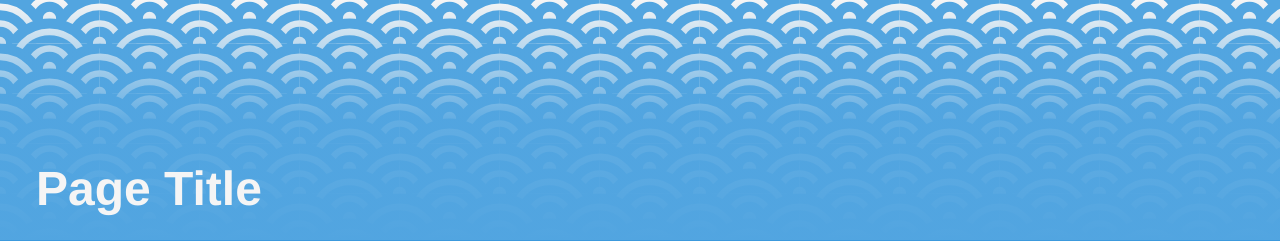
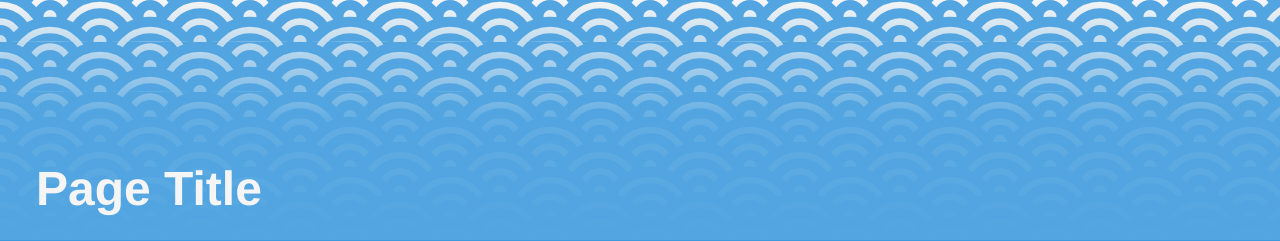
Before and after one commit to dmtveit/dmtveit.github.io, a Jekyll site: the page built from index.html, in a window 1280 px wide. Shown: the top 241 px of the page. Built offline with Jekyll 4.4.1, drawn with Linux system fonts in a browser that asks for light colours.

Commit message:
header image testing

```diff
--- a/css/main.css
+++ b/css/main.css
@@ -98,8 +98,6 @@ header {
     background-image:
     linear-gradient(to bottom, var(--color-header-background-none), var(--color-header-background-mid), var(--color-header-background)),
     url(/images/header_img.svg);
-    background-position: left bottom;
-
 }
 #sticky-header {
     /* sticky header size */
```
Also changed, not shown: images/header_img.svg, images/waves.svg.
